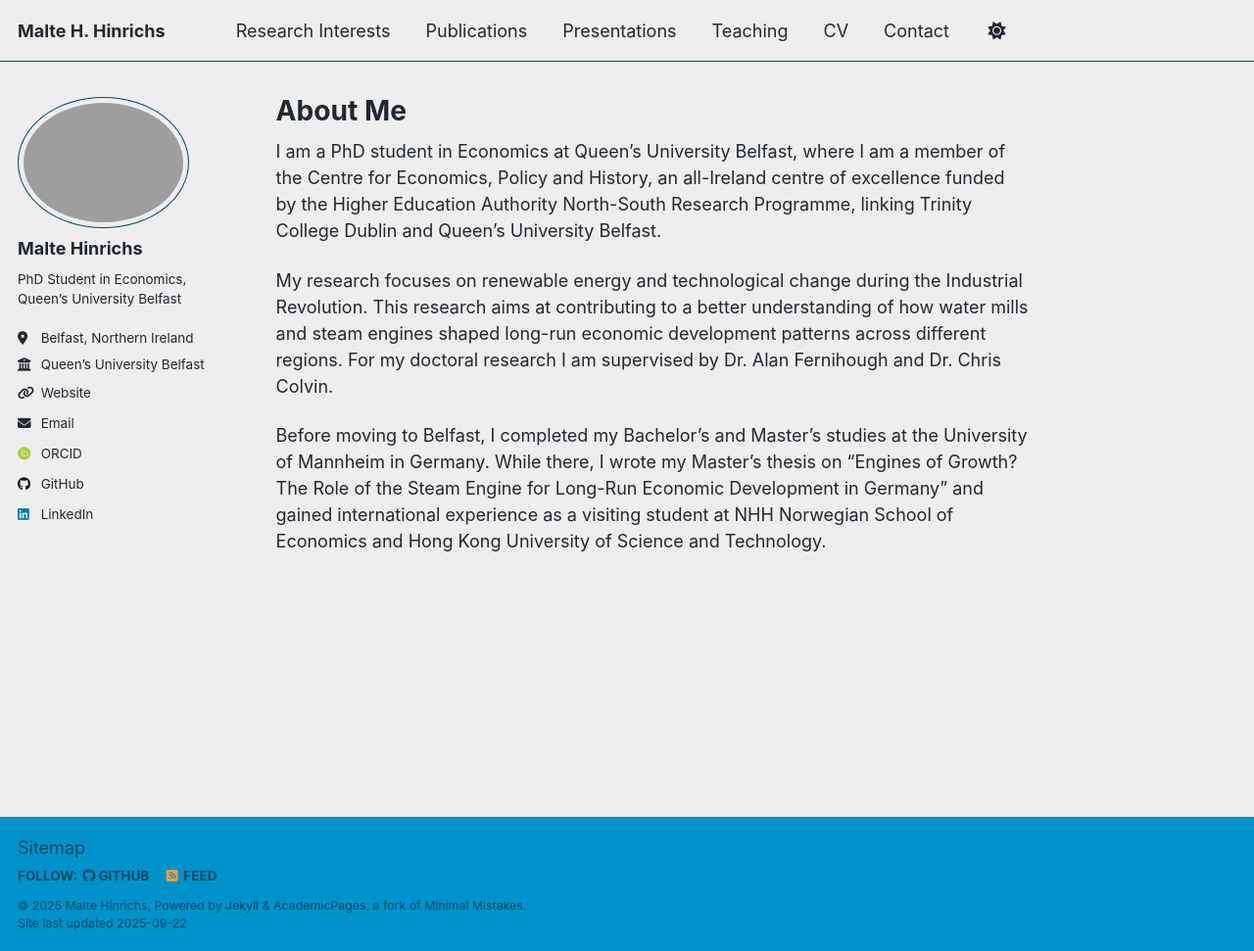
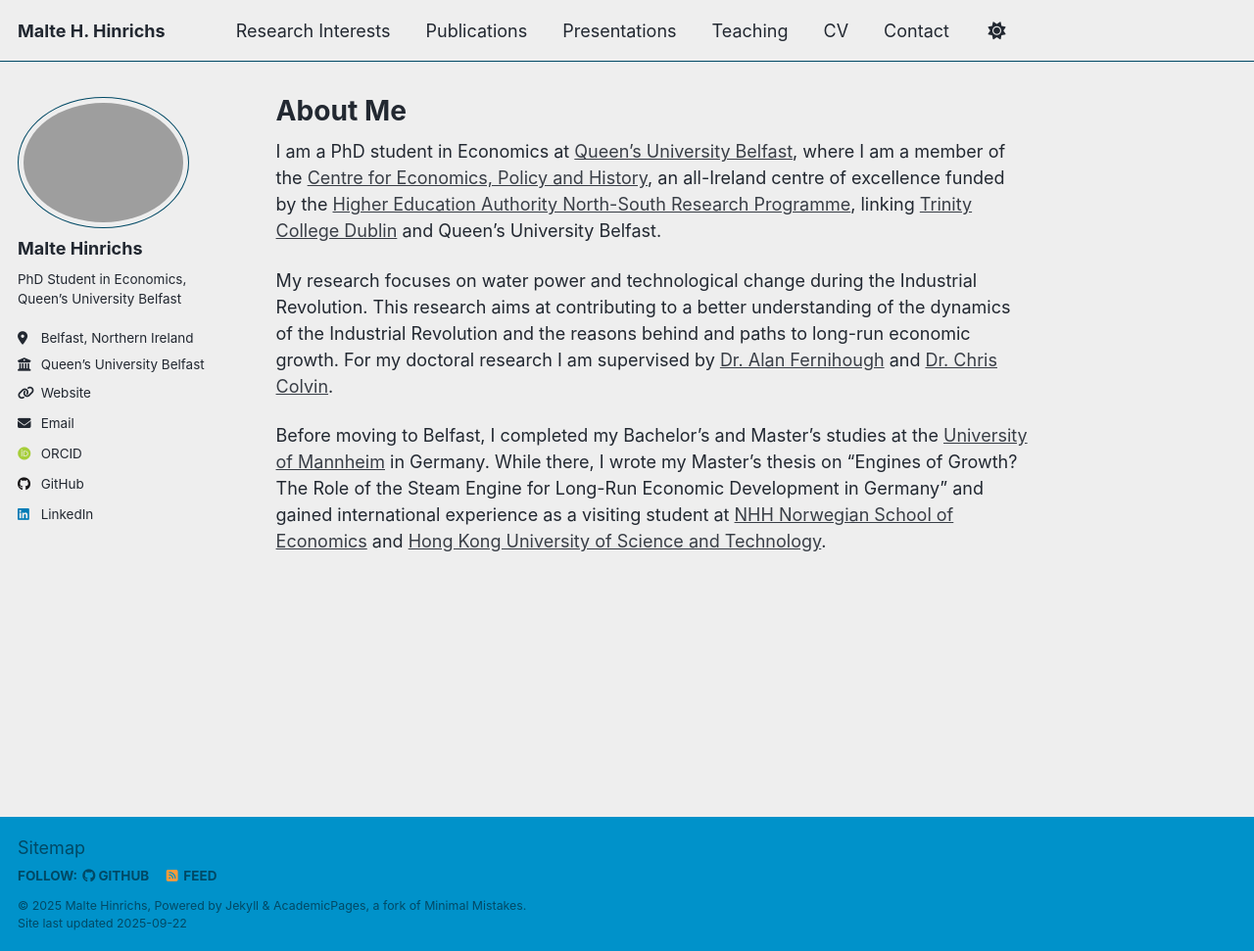
Before and after one commit to maltehhinrichs/maltehhinrichs.github.io, a Jekyll site: the page built from _pages/about.md, in a window 1280 px wide and 971 px high. Shown: the whole window at 98% size. Built offline with Jekyll 4.4.1, drawn with Linux system fonts in a browser that asks for light colours; some web fonts are replaced; a script that is not in the unit is left out.

Commit message:
Update about.md

```diff
--- a/_pages/about.md
+++ b/_pages/about.md
@@ -7,8 +7,8 @@ redirect_from:
   - /about.html
 ---
 
-I am a PhD student in Economics at Queen's University Belfast, where I am a member of the Centre for Economics, Policy and History, an all-Ireland centre of excellence funded by the Higher Education Authority North-South Research Programme, linking Trinity College Dublin and Queen's University Belfast.
+I am a PhD student in Economics at [Queen's University Belfast](https://www.qub.ac.uk/), where I am a member of the [Centre for Economics, Policy and History](https://ceph.ie/), an all-Ireland centre of excellence funded by the [Higher Education Authority North-South Research Programme](https://hea.ie/policy/research-policy/north-south-research-programme/), linking [Trinity College Dublin](https://www.tcd.ie/) and Queen's University Belfast.
 
-My research focuses on renewable energy and technological change during the Industrial Revolution. This research aims at contributing to a better understanding of how water mills and steam engines shaped long-run economic development patterns across different regions. For my doctoral research I am supervised by Dr. Alan Fernihough and Dr. Chris Colvin.
+My research focuses on water power and technological change during the Industrial Revolution. This research aims at contributing to a better understanding of the dynamics of the Industrial Revolution and the reasons behind and paths to long-run economic growth. For my doctoral research I am supervised by [Dr. Alan Fernihough](https://pure.qub.ac.uk/en/persons/alan-fernihough) and [Dr. Chris Colvin](https://www.chriscolvin.nl/).
 
-Before moving to Belfast, I completed my Bachelor's and Master's studies at the University of Mannheim in Germany. While there, I wrote my Master's thesis on "Engines of Growth? The Role of the Steam Engine for Long-Run Economic Development in Germany" and gained international experience as a visiting student at NHH Norwegian School of Economics and Hong Kong University of Science and Technology.
+Before moving to Belfast, I completed my Bachelor's and Master's studies at the [University of Mannheim](https://www.uni-mannheim.de/) in Germany. While there, I wrote my Master's thesis on "Engines of Growth? The Role of the Steam Engine for Long-Run Economic Development in Germany" and gained international experience as a visiting student at [NHH Norwegian School of Economics](https://www.nhh.no/en/) and [Hong Kong University of Science and Technology](https://www.hkust.edu.hk/).
```
